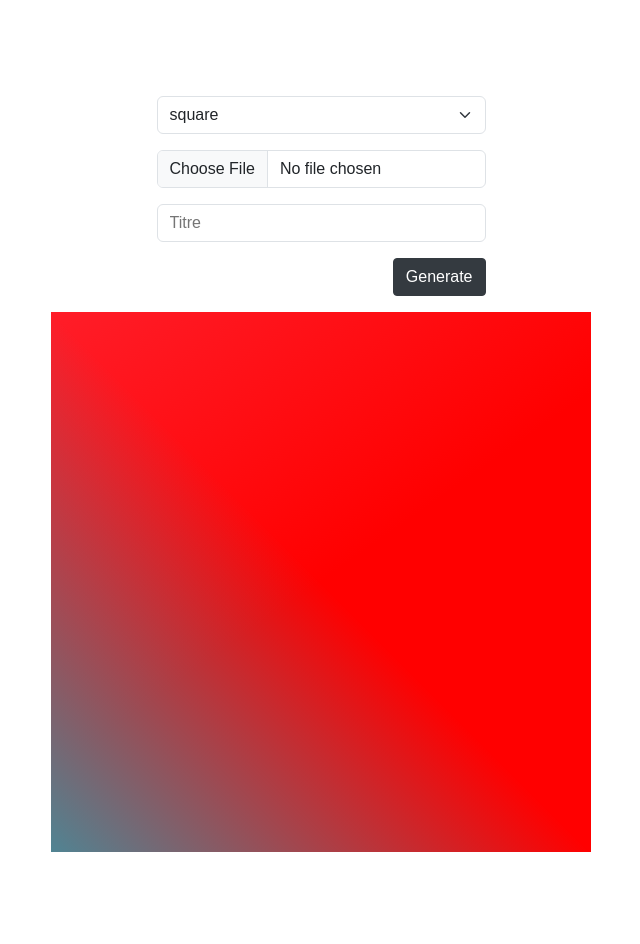
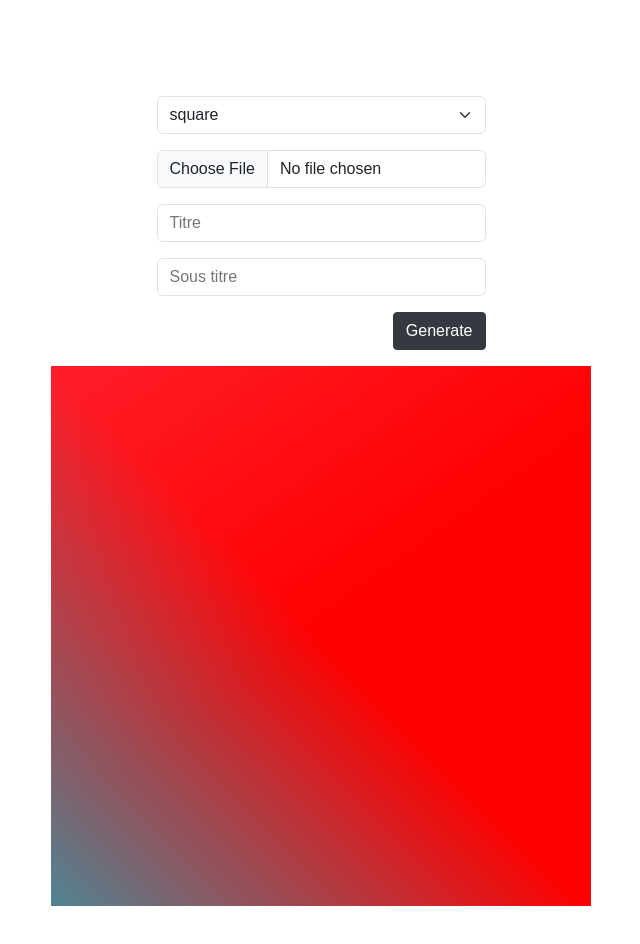
Before and after one commit to LoicGoyet/place-du-carrousel, a Next.js app: page / in a window 1280 px wide. Shown: the top 944 px of the page, without its empty margins (319-959 px from the left). Built offline with nearby package versions, Linux system fonts and the light colour scheme.

Commit message:
Add in form subtitle

```diff
--- a/components/CoverGenerator/index.tsx
+++ b/components/CoverGenerator/index.tsx
@@ -37,6 +37,11 @@ export default function CoverGenerator() {
           onChange={actions.updateTitle}
           placeholder="Titre"
         />
+        <Input
+          value={values.subtitle}
+          onChange={actions.updateSubtitle}
+          placeholder="Sous titre"
+        />
         <Button type="submit" className={styles['form__submit']}>
           Generate
         </Button>
--- a/components/CoverGenerator/useForm.ts
+++ b/components/CoverGenerator/useForm.ts
@@ -4,18 +4,21 @@ import * as React from 'react';
 type FormState = {
   img: string;
   title: string;
+  subtitle: string;
   shape: keyof typeof coverShapes;
 };
 
 const initialState: FormState = {
   img: '',
   title: '',
+  subtitle: '',
   shape: 'square',
 };
 
 type Action =
   | { type: 'SET_IMG'; payload: string }
   | { type: 'SET_TITLE'; payload: string }
+  | { type: 'SET_SUBTITLE'; payload: string }
   | { type: 'SET_SHAPE'; payload: FormState['shape'] };
 
 const reducer = (state: FormState, action: Action): FormState => {
@@ -24,6 +27,8 @@ const reducer = (state: FormState, action: Action): FormState => {
       return { ...state, img: action.payload };
     case 'SET_TITLE':
       return { ...state, title: action.payload };
+    case 'SET_SUBTITLE':
+      return { ...state, subtitle: action.payload };
     case 'SET_SHAPE':
       return { ...state, shape: action.payload };
     default:
@@ -50,6 +55,13 @@ export const useForm = () => {
     [dispatch]
   );
 
+  const updateSubtitle = React.useCallback(
+    (e: React.ChangeEvent<HTMLInputElement>) => {
+      dispatch({ type: 'SET_SUBTITLE', payload: e.target.value });
+    },
+    [dispatch]
+  );
+
   const updateShape = React.useCallback(
     (e: React.ChangeEvent<HTMLSelectElement>) => {
       const { value } = e.target;
@@ -67,8 +79,9 @@ export const useForm = () => {
     values: {
       img: state.img,
       title: state.title,
+      subtitle: state.subtitle,
       shape: state.shape,
     },
-    actions: { updateImg, updateTitle, updateShape },
+    actions: { updateImg, updateTitle, updateSubtitle, updateShape },
   };
 };
```
